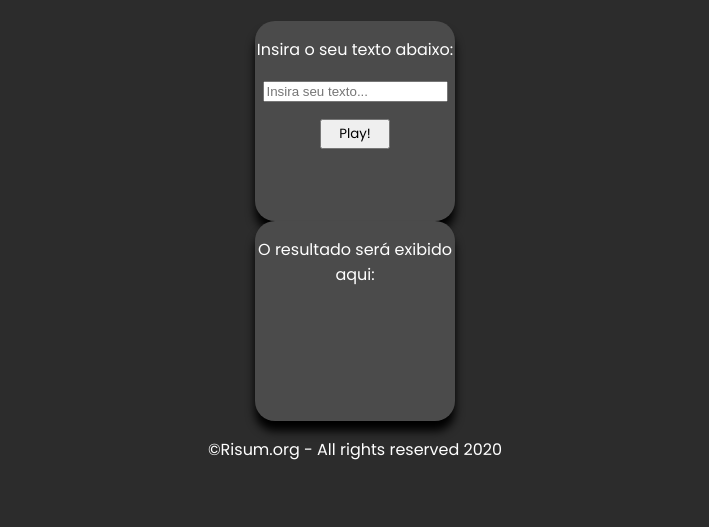
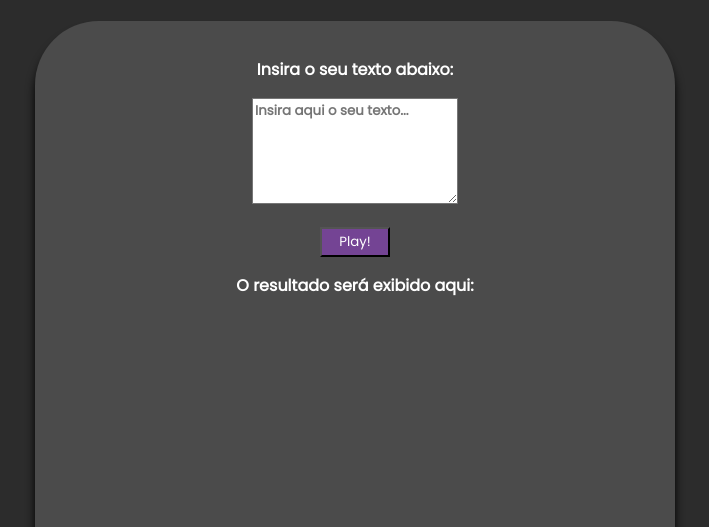
Before and after one commit to Educg550/Meus_Codigos_JavaScript, a plain HTML site: page Spli2rd/Spli2rd.html in a window 1280 px wide. Shown: the part 273-800 px from the top of the page, without its empty margins (285-994 px from the left). Drawn offline with Linux system fonts and the light colour scheme.

Commit message:
Beta 2 Spli2rd

```diff
--- a/Spli2rd/Spli2rd.css
+++ b/Spli2rd/Spli2rd.css
@@ -3,12 +3,12 @@ body {
     display: flex;
     flex-direction: column;
     background-color: #2c2c2c;
-    text-align: center;
-    justify-content: center;
+    text-align: justify;
+    justify-content: left;
     color: white;
 }
 
-body head {
+body, head {
     display:flex;
     align-items: center;
     text-align: center;
@@ -19,13 +19,13 @@ span#dois{
     color: rgb(255, 255, 255);
 }
 
-section#entrada, section#saida {
+section {
     background-color: rgb(75, 75, 75);
     border-radius: 10%;
-    width: 200px;
-    height: 200px;
+    width: 600px;
+    padding: 20px;
+    height: 600px;
     max-width: 700px;
-    align-self: center;
     box-shadow: 0px 10px 10px 0px black;
     overflow: hidden;
 }
@@ -45,9 +45,19 @@ span.spli
     color: rgb(132, 77, 168);
 }
 
-#botao-gg {
+textarea
+{
+    width: 200px;
+    height: 100px;
+    font: lighter 10pt Poppins;
+    background-color: #ffffff;
+}
+
+input#botao-gg {
     cursor: pointer;
     font-family: 'Poppins', sans-serif;
     width: 70px;
     height: 30px;
+    background-color: rgb(116, 68, 148);
+    color: white;
 }
--- a/Spli2rd/Spli2rd.html
+++ b/Spli2rd/Spli2rd.html
@@ -15,18 +15,19 @@
             <h1 class="spli">Spli<span id="dois">2</span>rd</h1>
             <h3 id="sub-titulo">The best spli<span class="spli">t wo</span>rd</h3>
         </header>
+                    <section>
+                        <div id="entrada">
+                            <p>Insira o seu texto abaixo:</p>
+                            <p><textarea name="" id="input" placeholder="Insira aqui o seu texto..." cols="30" rows="10"></textarea></p>
+                            <p><input type="button" id="botao-gg" value="Play!" onclick="spli2rd()"></p>
+                        </div>
 
-                <section id="entrada">
-                    <p>Insira o seu texto abaixo:</p>
-                    <p><input type="text" placeholder="Insira seu texto..." name="input" id="input"></p>
-                    <p><input type="button" id="botao-gg" value="Play!" onclick="spli2rd()"></p>
-                </section>
+                        <div id="saida">
+                            <p>O resultado será exibido aqui:</p>
+                            <p id="res"></p>
+                        </div>
 
-                <section id="saida">
-                <p>O resultado será exibido aqui:</p>
-                <div id="res">
-                </div>
-                </section>
+                    </section>
 
             <footer>
                 <div>
--- a/Spli2rd/Spli2rd.js
+++ b/Spli2rd/Spli2rd.js
@@ -1,14 +1,22 @@
 function spli2rd()
 {
-    var txtobj = document.getElementById('input')
-    var txt = txtobj.value
-    var txtfinal = ' '
+    var txt = document.getElementById('input').value
+    var txtfinal = ''
+    var res = document.getElementById('res')
+    res.innerHTML = ''
 
-    for (var i = 0; i < txt.length; i++)
+    for (let i = 0; i < txt.length; i++)
     {
-        txtfinal += (txt.charAt(i)).toUpperCase()
-        txtfinal += ' '
+        if (txt.charAt(i) == ' ')
+        {
+            txtfinal += '  '
+        }
+        else
+        {
+            txtfinal += txt.charAt(i).toUpperCase()
+            txtfinal += ' '
+        }
     }
 
-    document.getElementById('res').innerHTML = txtfinal
+    res.innerHTML = txtfinal
 }
```
